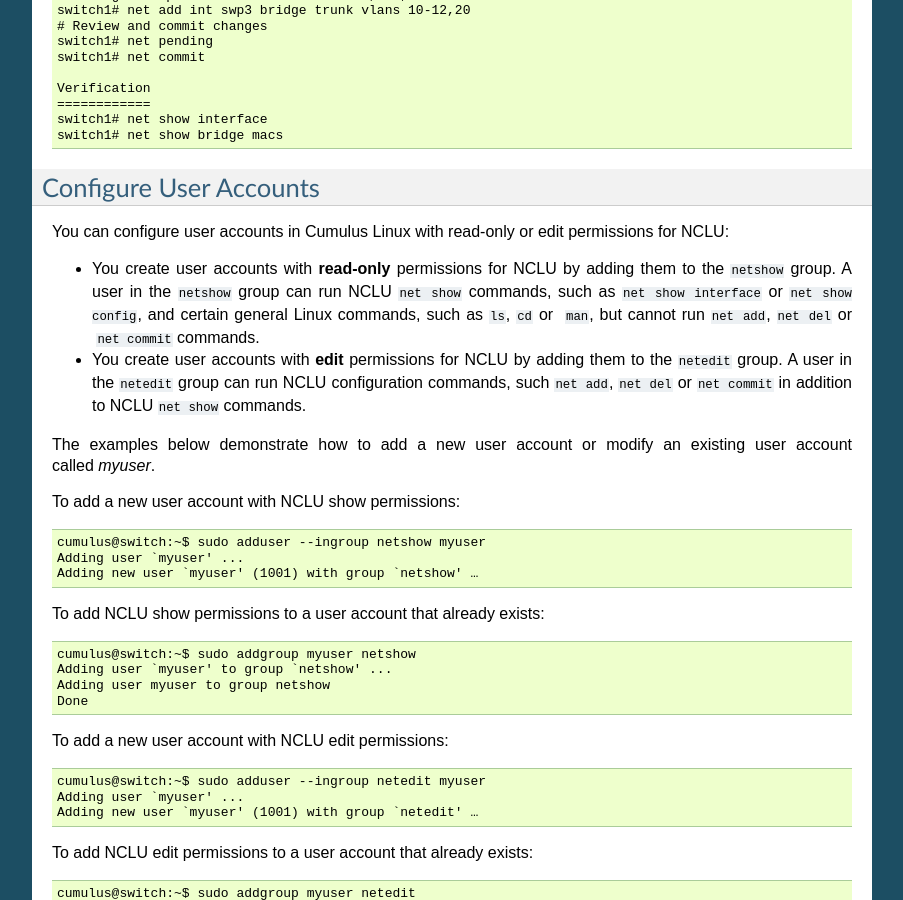
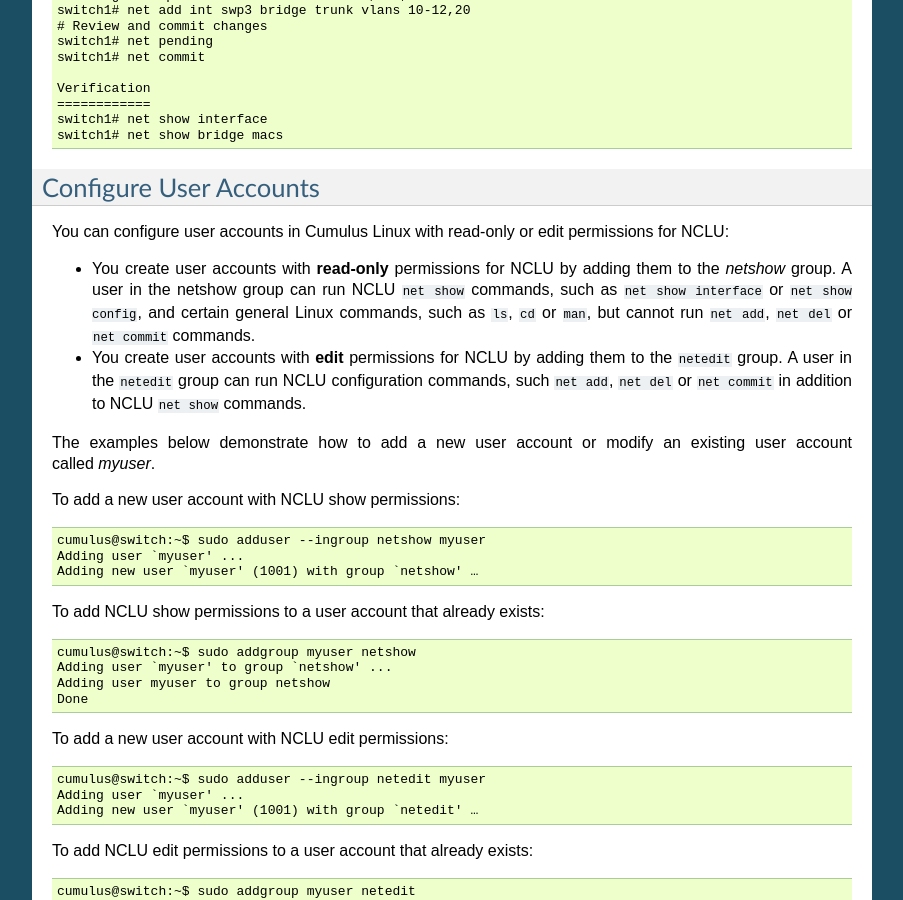
Before and after one commit to desertmonkey/RTDtestRST, a Sphinx documentation site: the page built from docs/system-configuration/network-command-line-utility-nclu/index.rst, in a window 1280 px wide and 900 px high, scrolled down 5487 px. Shown: the whole window, without its empty margins (198-1101 px from the left). Built offline with Sphinx 7.4.7, drawn with Linux system fonts in a browser that asks for light colours.

```diff
--- a/docs/system-configuration/network-command-line-utility-nclu/index.rst
+++ b/docs/system-configuration/network-command-line-utility-nclu/index.rst
@@ -298,19 +298,11 @@ You can configure user accounts in Cumulus Linux with read-only or edit
 permissions for NCLU:
 
 -  You create user accounts with **read-only** permissions for NCLU by
-   adding them to the ``netshow`` group. A user in
-   the ``netshow`` group can run NCLU ``net show`` commands, such
-   as ``net show interface`` or ``net show config``, and certain
-   general Linux commands, such as ``ls``, ``cd`` or  ``man``, but
-   cannot run ``net add``, ``net del`` or  ``net commit`` commands.
--  You create user accounts with **edit** permissions for NCLU by
-   adding them to the ``netedit`` group. A user in
-   the ``netedit`` group can run NCLU configuration commands,
-   such ``net add``, ``net del`` or ``net commit`` in addition to
-   NCLU ``net show`` commands.
+   adding them to the *netshow* group. A user in the netshow group can run NCLU ``net show`` commands, such as ``net show interface`` or ``net show config``, and certain general Linux commands, such as ``ls``, ``cd`` or ``man``, but cannot run ``net add``, ``net del`` or ``net commit`` commands.
+-  You create user accounts with **edit** permissions for NCLU by adding them to the ``netedit`` group. A user in the ``netedit`` group can run NCLU configuration commands, such ``net add``, ``net del`` or ``net commit`` in addition to NCLU ``net show`` commands.
 
 The examples below demonstrate how to add a new user account or modify
-an existing user account called \ *myuser*.
+an existing user account called *myuser*.
 
 To add a new user account with NCLU show permissions:
 
```
